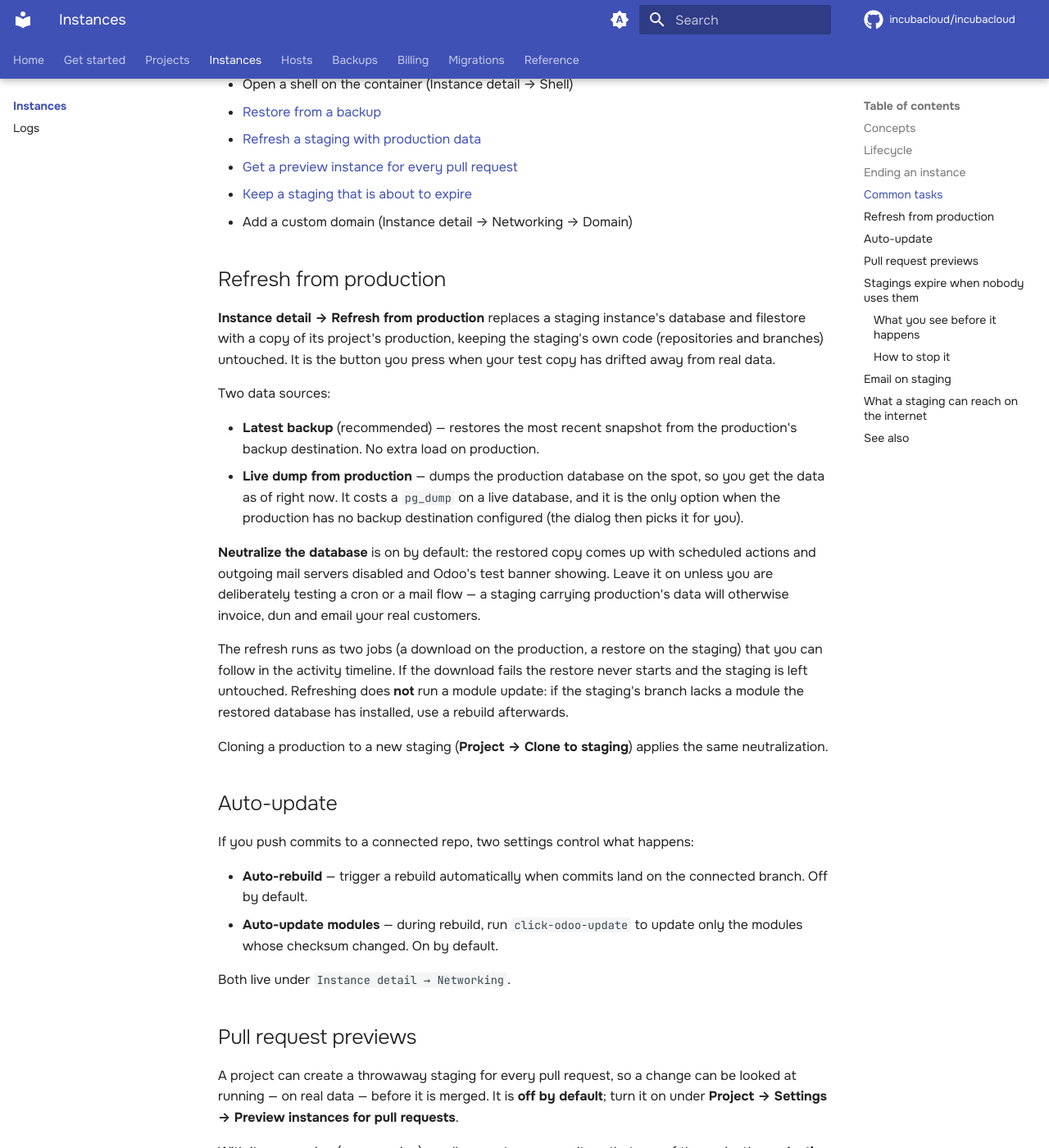
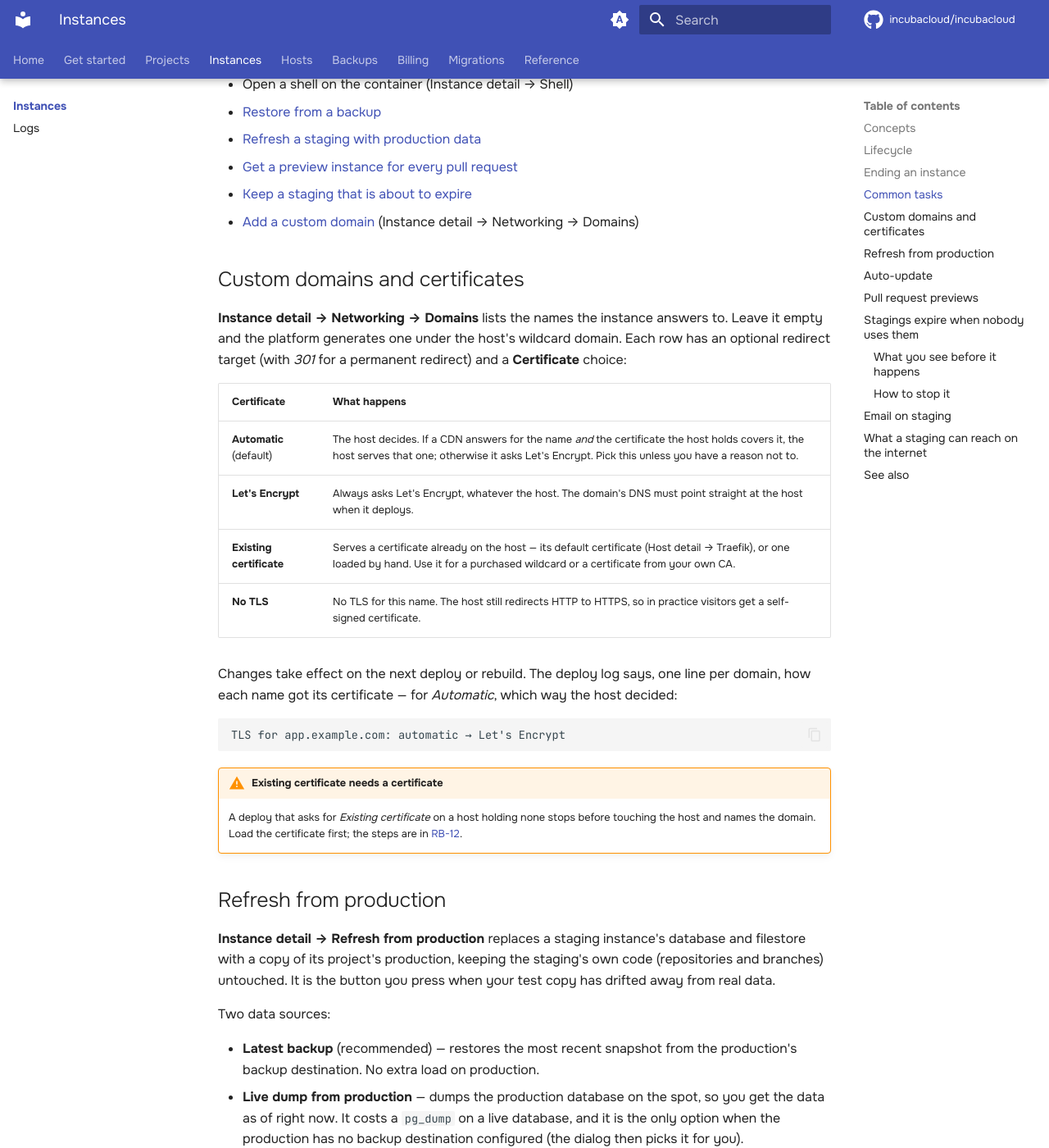
Before and after one commit to incubacloud/incubacloud, an MkDocs documentation site: the page built from docs/user/docs/instances/index.md, in a window 1280 px wide and 1400 px high, scrolled down 1791 px. Shown: the whole window at 82% size. Built offline with MkDocs 1.6.1 and Material for MkDocs 9.7.7, drawn with Linux system fonts in a browser that asks for light colours; comment, search, counter and statistics services are not loaded.

Commit message:
[DOC] incubacloud: document domain certificates and a host's default certificate
The 1.0.147 work left the user guide describing the old behaviour.

- Instances: a section on custom domains and the four certificate
  choices, Automatic first, with the deploy log line that says how each
  name got its certificate and the stop on Existing certificate without
  one. First deploy no longer promises Let's Encrypt unconditionally.
- Hosts: the default certificate on the Traefik tab, what it is for, how
  a pair is refused and shipped, and that it takes precedence over the
  platform's origin certificate.
- RB-21: a host's own pair keeps the zone certificate away; Let's
  Encrypt on a proxied name can be the domain's own choice; Cloud 1's
  panel domains were moved back to Automatic and follow on the next
  rebuild.
- API reference: the certificate fields of get_host and save_host, and
  the cert_resolver clamp on create_instance and save_instance.

````diff
--- a/docs/user/docs/instances/index.md
+++ b/docs/user/docs/instances/index.md
@@ -73,7 +73,34 @@
 - [Refresh a staging with production data](#refresh-from-production)
 - [Get a preview instance for every pull request](#pull-request-previews)
 - [Keep a staging that is about to expire](#stagings-expire-when-nobody-uses-them)
-- Add a custom domain (Instance detail → Networking → Domain)
+- [Add a custom domain](#custom-domains-and-certificates) (Instance detail → Networking → Domains)
+
+## Custom domains and certificates
+
+**Instance detail → Networking → Domains** lists the names the instance answers
+to. Leave it empty and the platform generates one under the host's wildcard
+domain. Each row has an optional redirect target (with *301* for a permanent
+redirect) and a **Certificate** choice:
+
+| Certificate | What happens |
+|---|---|
+| **Automatic** (default) | The host decides. If a CDN answers for the name *and* the certificate the host holds covers it, the host serves that one; otherwise it asks Let's Encrypt. Pick this unless you have a reason not to. |
+| **Let's Encrypt** | Always asks Let's Encrypt, whatever the host. The domain's DNS must point straight at the host when it deploys. |
+| **Existing certificate** | Serves a certificate already on the host — its default certificate (Host detail → Traefik), or one loaded by hand. Use it for a purchased wildcard or a certificate from your own CA. |
+| **No TLS** | No TLS for this name. The host still redirects HTTP to HTTPS, so in practice visitors get a self-signed certificate. |
+
+Changes take effect on the next deploy or rebuild. The deploy log says, one line
+per domain, how each name got its certificate — for *Automatic*, which way the
+host decided:
+
+```
+TLS for app.example.com: automatic → Let's Encrypt
+```
+
+!!! warning "Existing certificate needs a certificate"
+    A deploy that asks for *Existing certificate* on a host holding none stops
+    before touching the host and names the domain. Load the certificate first;
+    the steps are in [RB-12](https://github.com/incubacloud/incubacloud/blob/19.0/docs/runbooks/RB-12-custom-domain-certificate.md).
 
 ## Refresh from production
 
````
Also changed, not shown: docs/api-endpoints.md (+4 -4 lines), docs/runbooks/RB-21-origin-certificate.md (+22 -4 lines), docs/user/docs/getting-started/first-deploy.md (+8 -4 lines), docs/user/docs/hosts/index.md (+22 -1 lines).
